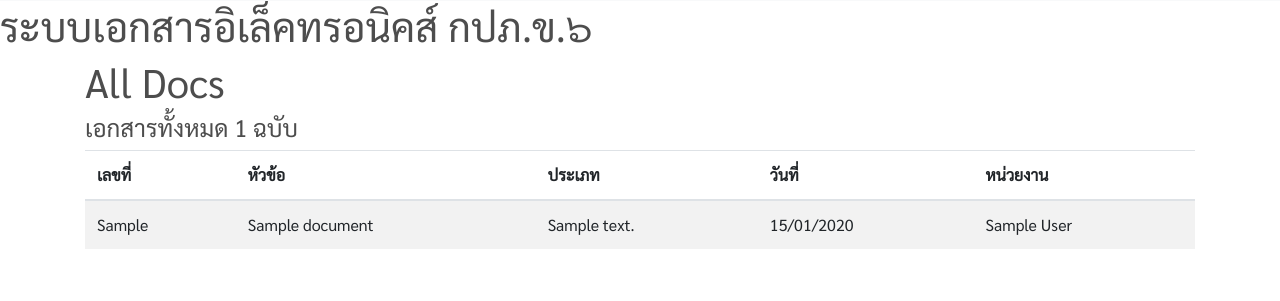
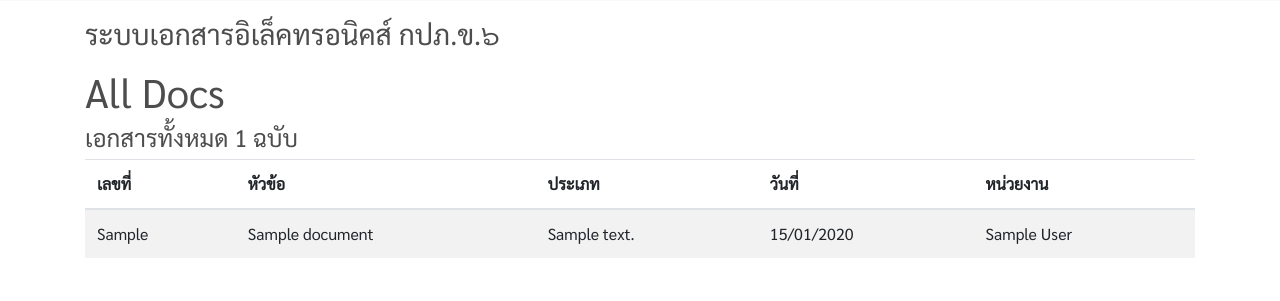
Before and after one commit to rutthawitc/docs_mgmt, a Django app: page /showall/ in a window 1280 px wide. Shown: the part 55-356 px from the top of the page. Run offline with Django 3.2, Linux system fonts and the light colour scheme; tables that the repository leaves empty hold one stand-in row (values such as "Sample post"); some libraries are stand-ins or nearby versions.

Commit message:
fixed text on bast.html

```diff
--- a/docsmgmt_project/docsmgmt/templates/docsmgmt/base.html
+++ b/docsmgmt_project/docsmgmt/templates/docsmgmt/base.html
@@ -70,7 +70,8 @@
         </form>
       </div>
     </nav>
-    <h1>ระบบเอกสารอิเล็คทรอนิคส์ กปภ.ข.๖</h1>
+    <div class="container"> <p class="text-center"><h3>ระบบเอกสารอิเล็คทรอนิคส์ กปภ.ข.๖</h3></p></div>
+
     {% block content%}
 
     {% endblock %}
```
